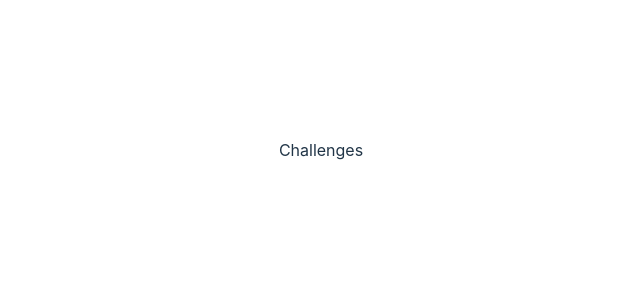
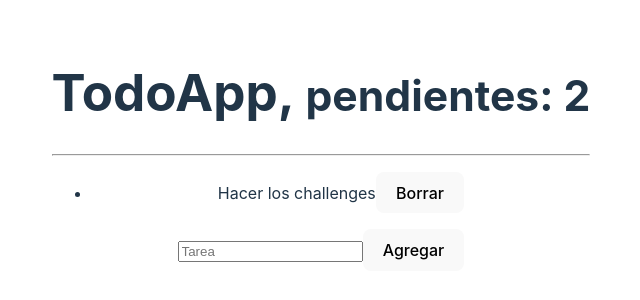
Before and after one commit to JuanHidalgoB/Challenges2CorteWeb, a React (Vite) app: page / in a window 1280 px wide. Shown: the part 250-550 px from the top of the page, without its empty margins (319-959 px from the left). Built offline with nearby package versions, Linux system fonts and the light colour scheme.

Commit message:
Challenge9

```diff
--- a/src/App.jsx
+++ b/src/App.jsx
@@ -1,10 +1,11 @@
 import './App.css'
+import { TodoApp } from './components/TodoApp'
 
 function App() {
 
   return (
     <>
-    Challenges
+    <TodoApp />
     </>
   )
 }
--- /dev/null
+++ b/src/components/TodoAdd.jsx
@@ -0,0 +1,28 @@
+export const TodoAdd =({ onNewTodo }) =>{
+
+    const onFormSubmit = (event) => {
+        event.preventDefault()
+
+        const newTodo = {
+            id: new Date().getTime(),
+            description: 'Hacer el proyecto',
+            done: false
+        }
+
+        onNewTodo( newTodo )
+    }
+
+    return (
+        <form onSubmit={(event) => onFormSubmit(event)}>
+            <input
+            type="text"
+            placeholder="Tarea"
+            />
+
+            <button
+            type="submit">
+                Agregar
+            </button>
+        </form>
+    )
+}
--- /dev/null
+++ b/src/components/TodoApp.jsx
@@ -0,0 +1,42 @@
+import { TodoAdd } from "./TodoAdd";
+import { TodoList } from "./TodoList";
+import { TodoReducer } from './TodoReducer'
+import { useReducer } from "react";
+
+const initialState = [
+    {
+        id: new Date().getTime(),
+        description: 'Hacer los challenges',
+        done: false
+    }
+]
+
+export const TodoApp = () => {
+    const [todos, dispatch] = useReducer(TodoReducer, initialState)
+
+    const handleNewTodo = ( todo ) => {
+        const action = {
+            type: '[TODO] ADD TODO',
+            payload: todo
+        }
+        dispatch( action )
+    }
+
+    return (
+
+        <>
+        <h1>TodoApp, <small>pendientes: 2</small></h1>
+        <hr />
+
+        <div>
+            <div>
+                <TodoList todos={ todos } />
+            </div>
+
+            <div>
+                <TodoAdd onNewTodo={handleNewTodo} />
+            </div>
+        </div>
+        </>
+    )
+}
--- /dev/null
+++ b/src/components/TodoItem.jsx
@@ -0,0 +1,8 @@
+export const TodoItem = ({ todo }) =>{
+    return (
+        <li>
+            <span>{todo.description}</span>
+            <button>Borrar</button>
+        </li>
+    )
+}
--- /dev/null
+++ b/src/components/TodoList.jsx
@@ -0,0 +1,15 @@
+import { TodoItem } from "./TodoItem";
+
+export const TodoList = ({todos = []}) => {
+    return(
+        <ul>
+            {
+                todos.map((todo, key)=>{
+                    return (
+                        <TodoItem key={key} todo={todo} />
+                    )
+                })
+            }
+        </ul>
+    )
+}
--- /dev/null
+++ b/src/components/TodoReducer.jsx
@@ -0,0 +1,8 @@
+export const TodoReducer = (initialState = [], action) => {
+    switch (action.type) {
+        case '[TODO] ADD TODO':
+            return [ ... initialState, action.payload]
+        default:
+            return initialState;
+    }
+}
```
